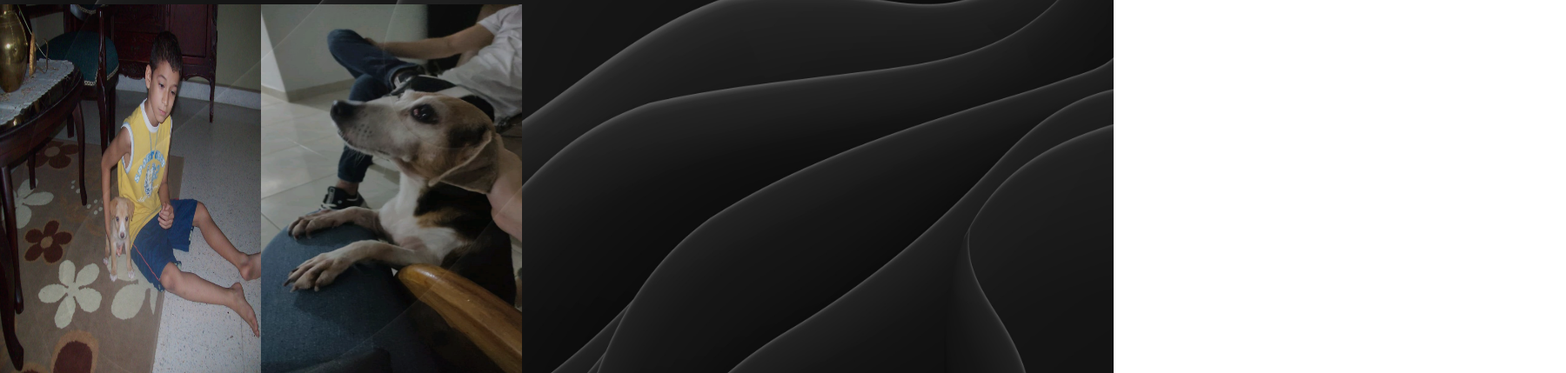
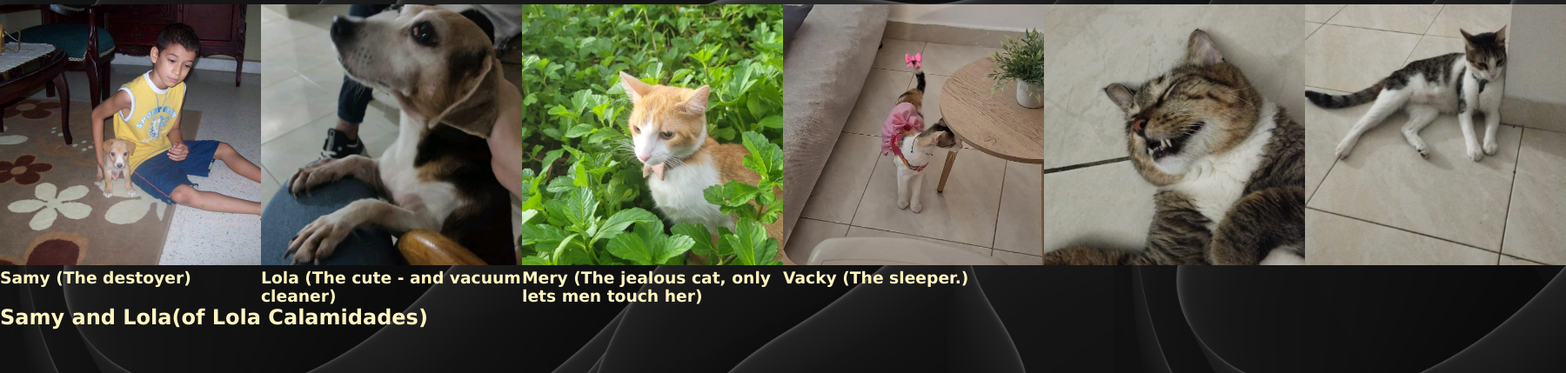
Before and after one commit to julianvlz21/I-am, a plain HTML site: page html y css/html/task_1/pets.html in a window 1280 px wide. Shown: the part 60-489 px from the top of the page at 87% size, 1800 px wide, since content can reach past the window. Drawn offline with Linux system fonts and the light colour scheme.

Commit message:
advance_pets

```diff
--- a/html y css/css/task_1/cont.css
+++ b/html y css/css/task_1/cont.css
@@ -3,7 +3,7 @@
     padding: 0;
     box-sizing: border-box;
     font-family: 'Lucida Sans', 'Lucida Sans Regular', 'Lucida Grande', 'Lucida Sans Unicode', Geneva, Verdana, sans-serif;
-    outline: 1px solid red;
+    /* outline: 1px solid red; */
 }
 
 body{
--- a/html y css/css/task_1/pets.css
+++ b/html y css/css/task_1/pets.css
@@ -6,6 +6,8 @@
 }
 
 body {
+    max-width: 100%;
+    height: 100%;
     height: 100vh;
     background-color: #ffffff;
     /* background:linear-gradient(to right, rgb(0, 0, 0), rgb(15, 15, 17), rgb(44, 33, 18), rgb(17, 14, 4), rgb(12, 9, 1)); */
@@ -13,29 +15,34 @@ body {
     background-size: cover;
     background-position: center;
 }
-
-section{
+header {
     display: flex;
-    width: 600px;
-    height: 430px;
+    background-color: aliceblue;
+    align-items: center;
+    gap: 3rem;
 }
 
-section img {
-    width: 0px;
-    flex-grow: 1;
-    object-fit: over;
-    opacity: .8;
-    transition: .5s ease;
-}
-section img:hover{
-    width: 300px;
-    opacity: 1;
-    filter:contrast(120%)
+.img-pets {
+    display: flex;
+    flex-direction: row;
+
 }
 
+.samy, .lola, .mery, .vacky, .lulu, .messi {
+    width: 300px;
+    height: 300px;
+    object-fit: cover;
+}
+
+
 h2 {
-    margin-bottom: 2rem;
+    margin-bottom: 8rem;
     color: #fff6c0;
+}
+
+h3{
+    color: #fff6c0;
+
 }
 
 p {
--- a/html y css/html/task_1/pets.html
+++ b/html y css/html/task_1/pets.html
@@ -5,18 +5,52 @@
     <meta name="viewport" content="width=device-width, initial-scale=1.0">
     <title>Pets</title>
     <link rel="stylesheet" href="../../css/task_1/pets.css">
+    <link rel="stylesheet" href="https://cdnjs.cloudflare.com/ajax/libs/font-awesome/7.0.1/css/all.min.css" integrity="sha512-2SwdPD6INVrV/lHTZbO2nodKhrnDdJK9/kg2XD1r9uGqPo1cUbujc+IYdlYdEErWNu69gVcYgdxlmVmzTWnetw==" crossorigin="anonymous" referrerpolicy="no-referrer" />
+
 </head>
 <body>
     <header>
+        <a href="portafolios.html"><i class="fa-solid fa-angle-left"></i></a>
         <h1>My pets</h1>
+    </header>
+
+    <main>
+        <nav>
         <p>Currently, I do not have any pets, but I have had two.</p>
+        </nav>
 
-        <section>
-            <img src="../../css/image/Samy.jpg" alt="Samy">
-            <img src="../../css/image/Lola.jpeg" alt="Lola">
+        <section class="img-pets">
+            <figure>
+                <img class="samy" src="../../css/image/Samy.jpg" alt="Samy">
+                <h3>Samy (The destoyer)</h3>
+            </figure>
+
+            <figure>
+                <img class="lola" src="../../css/image/Lola.jpeg" alt="Lola">
+                <h3>Lola (The cute - and vacuum cleaner)</h3>
+
+            </figure>
+
+            <figure>
+                <img class="mery" src="../../css/image/Mery.jpeg" alt="Mey">
+                <h3>Mery (The jealous cat, only lets men touch her)</h3>
+            </figure>
+
+            <figure>
+                <img class="vacky" src="../../css/image/Vacky.jpeg" alt="Vacky">
+                <h3>Vacky (The sleeper.)</h3>
+            </figure>
+
+            <figure>
+                <img class="lulu" src="../../css/image/Lulu.jpeg" alt="Lulu">
+            </figure>
+
+            <figure>
+                <img class="messi" src="../../css/image/Messi.jpeg" alt="Messi">
+            </figure>
         </section>
 
-        <h2>Samy and Lola(of Lola Calamidades)</h2>
-    </header>
+            <h2>Samy and Lola(of Lola Calamidades)</h2>
+    </main>
 </body>
 </html>
```
Also changed, not shown: html y css/css/image/Lulu.jpeg (added), html y css/css/image/Mery.jpeg (added), html y css/css/image/Messi.jpeg (added), html y css/css/image/Vacky.jpeg (added).
